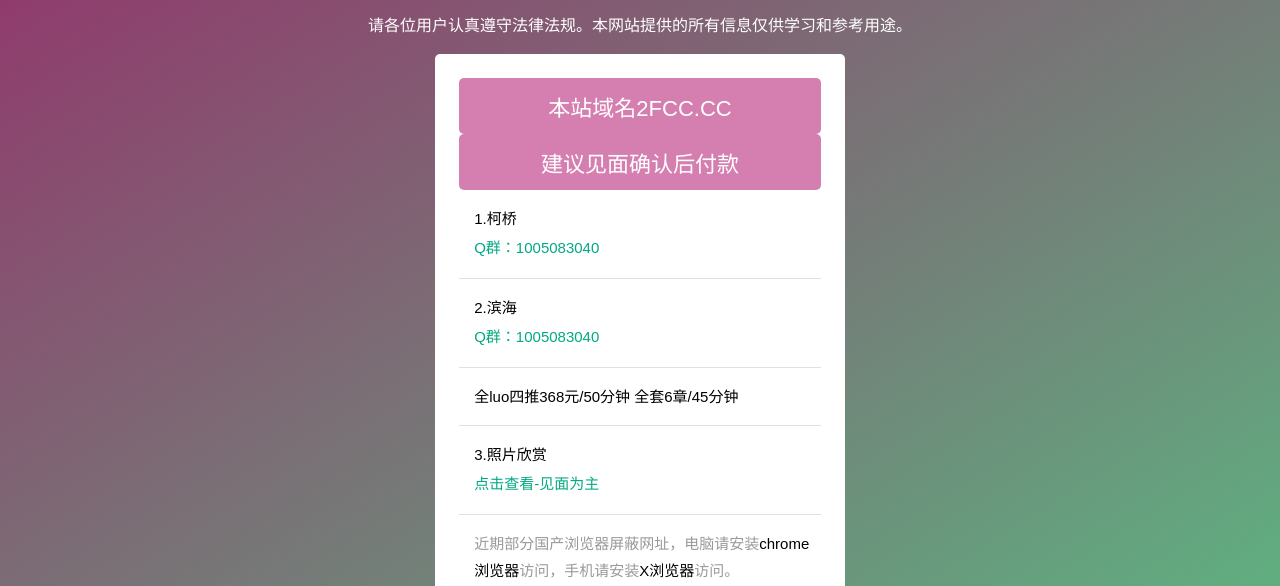
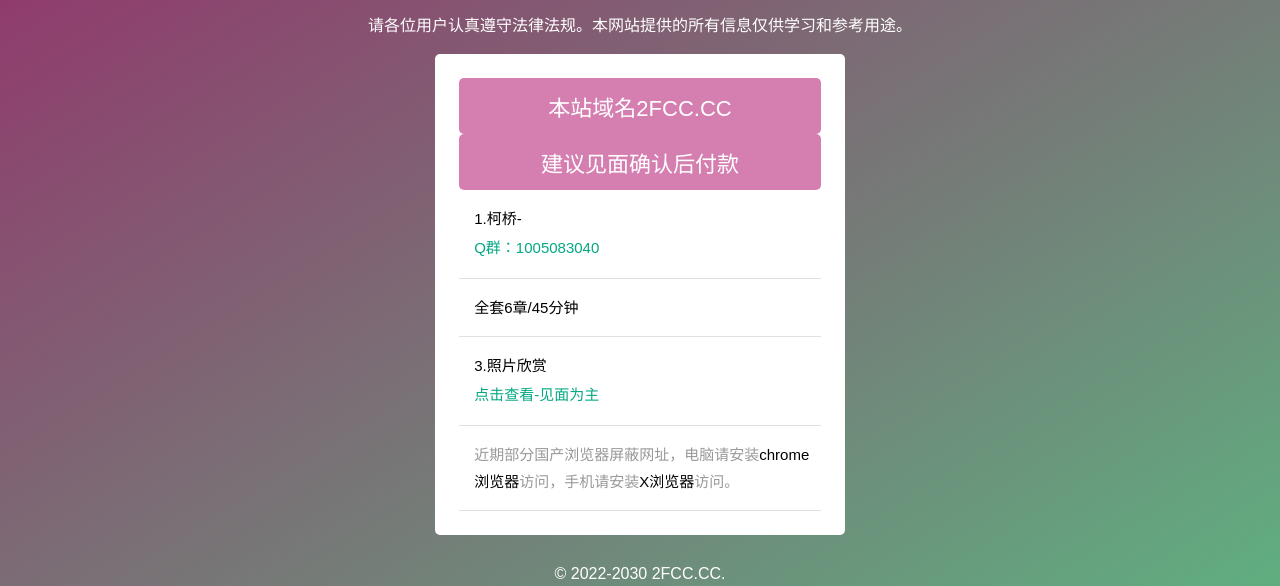
Before and after one commit to snayusr/snayusr.github.io, a plain HTML site: page index.html in a window 1280 px wide. Shown: the part 214-800 px from the top of the page. Drawn offline with Linux system fonts and the light colour scheme.

Commit message:
Update index.html

```diff
--- a/index.html
+++ b/index.html
@@ -27,18 +27,18 @@
 							<h2>建议见面确认后付款</h2>
 							<ul>
 								<li>
-									1.柯桥
+									1.柯桥-
 
 									<a href="" target="_blank"><i>Q群：1005083040</i></a>
 
 								</li>
-								<li>
-									2.滨海
+								<!--li>
+									2.滨海-
 									<a href="" target="_blank"><i>Q群：1005083040</i></a>
 
-								</li>
+								</li-->
 								<li>
-									全luo四推368元/50分钟  全套6章/45分钟
+									全套6章/45分钟
 
 								</li>
 								<li>
```
